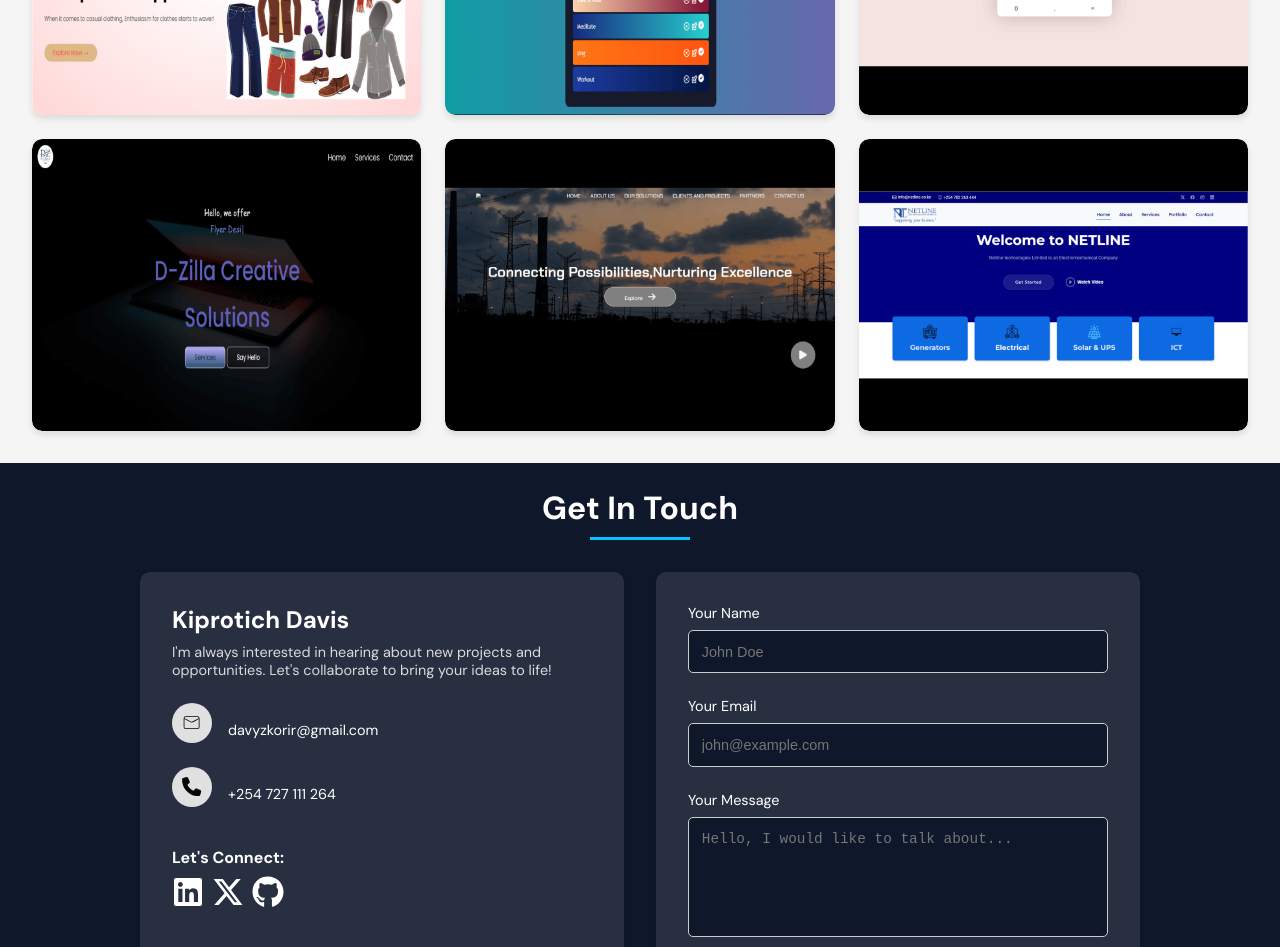
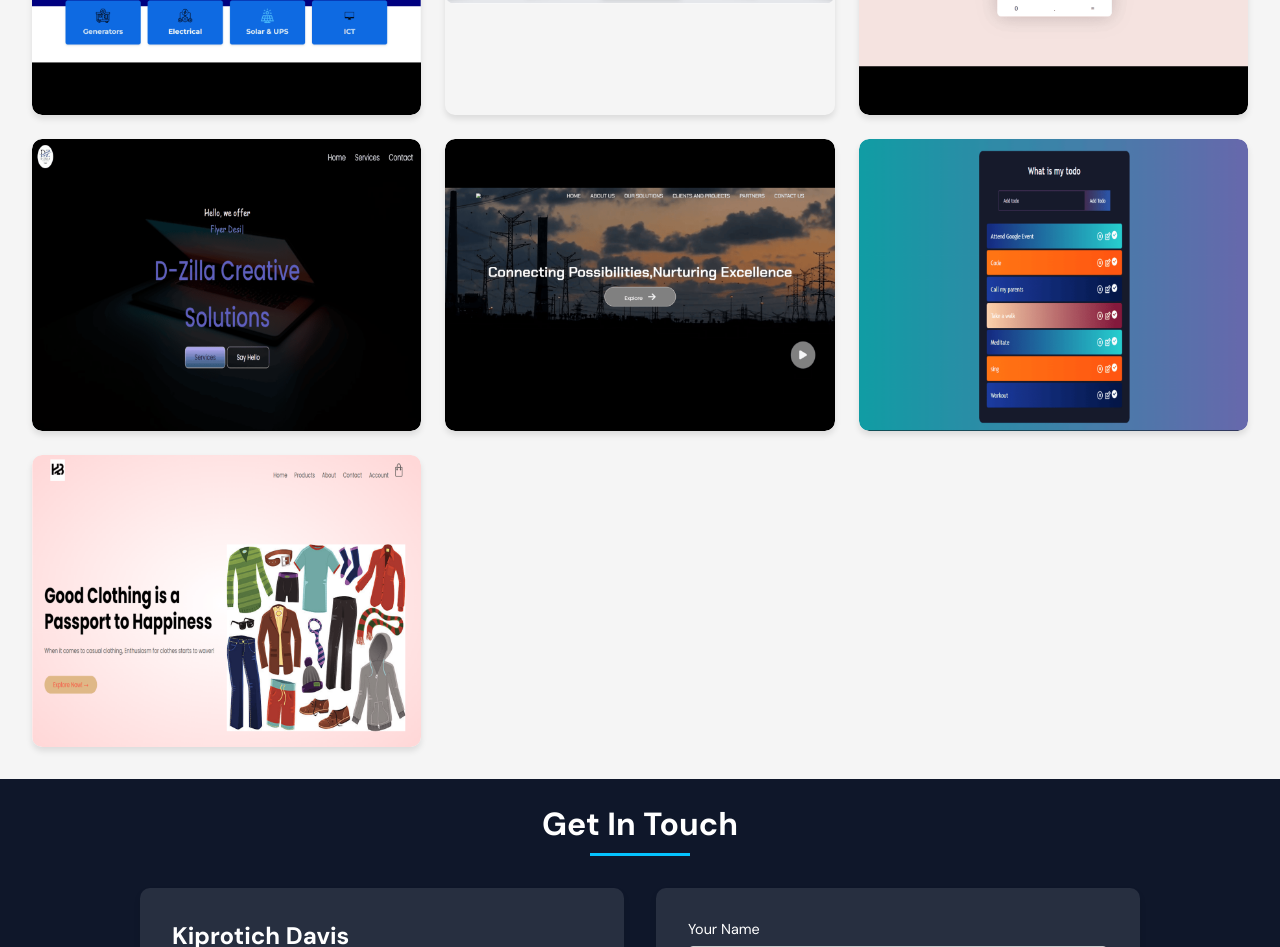
Before and after one commit to DavisKiprotich/New-Portfolio, a React (Create React App) app: page / in a window 1280 px wide. Shown: the part 3960-4907 px from the top of the page. Built offline with nearby package versions, Linux system fonts and the light colour scheme.

Commit message:
Added images

```diff
--- a/src/container/Work/Work.jsx
+++ b/src/container/Work/Work.jsx
@@ -1,26 +1,27 @@
 import React from 'react'
 import './Work.scss'
-import image1 from '../../assets/about04.png'
-import image2 from '../../assets/about2.png'
+import image1 from '../../assets/Netline.png'
+import image2 from '../../assets/DZilla.png'
 import image3 from '../../assets/about5.png'
 import image4 from '../../assets/about3.png'
 import image5 from '../../assets/about1.png'
-import image6 from '../../assets/Netline.png'
+import image6 from '../../assets/about2.png'
+import image7 from '../../assets/about04.png'
 
 
 const Work = () => {
   const projects = [
     {
       image: image1,
-      title: "Urban Threads",
-      technologies: ["React", "CSS"],
-      link: "https://ever-trendy-website-q8ynmj7gu-daviskiprotich.vercel.app/",
+      title: "Netline Technologies Limited",
+      technologies: ["Wordpress"],
+      link: "https://netline.co.ke/",
     },
     {
       image: image2,
-      title: "Todo List",
-      technologies: ["React", "CSS"],
-      link: "https://todo-list-simplified.vercel.app/",
+      title: "DZilla Creatives",
+      technologies: ["Next.js", "Tailwind CSS"],
+      link: "https://elegant-gumdrop-3fbdae.netlify.app/",
     },
     {
       image: image3,
@@ -42,9 +43,15 @@ const Work = () => {
     },
     {
       image: image6,
-      title: "Netline Technologies Limited",
-      technologies: ["Wordpress"],
-      link: "https://netline.co.ke/",
+      title: "Todo List",
+      technologies: ["React", "CSS"],
+      link: "https://todo-list-simplified.vercel.app/",
+    },
+    {
+      image: image7,
+      title: "Urban Threads",
+      technologies: ["React", "CSS"],
+      link: "https://ever-trendy-website-q8ynmj7gu-daviskiprotich.vercel.app/",
     },
 
   ];
```
Also changed, not shown: src/assets/DZilla.png (added).
